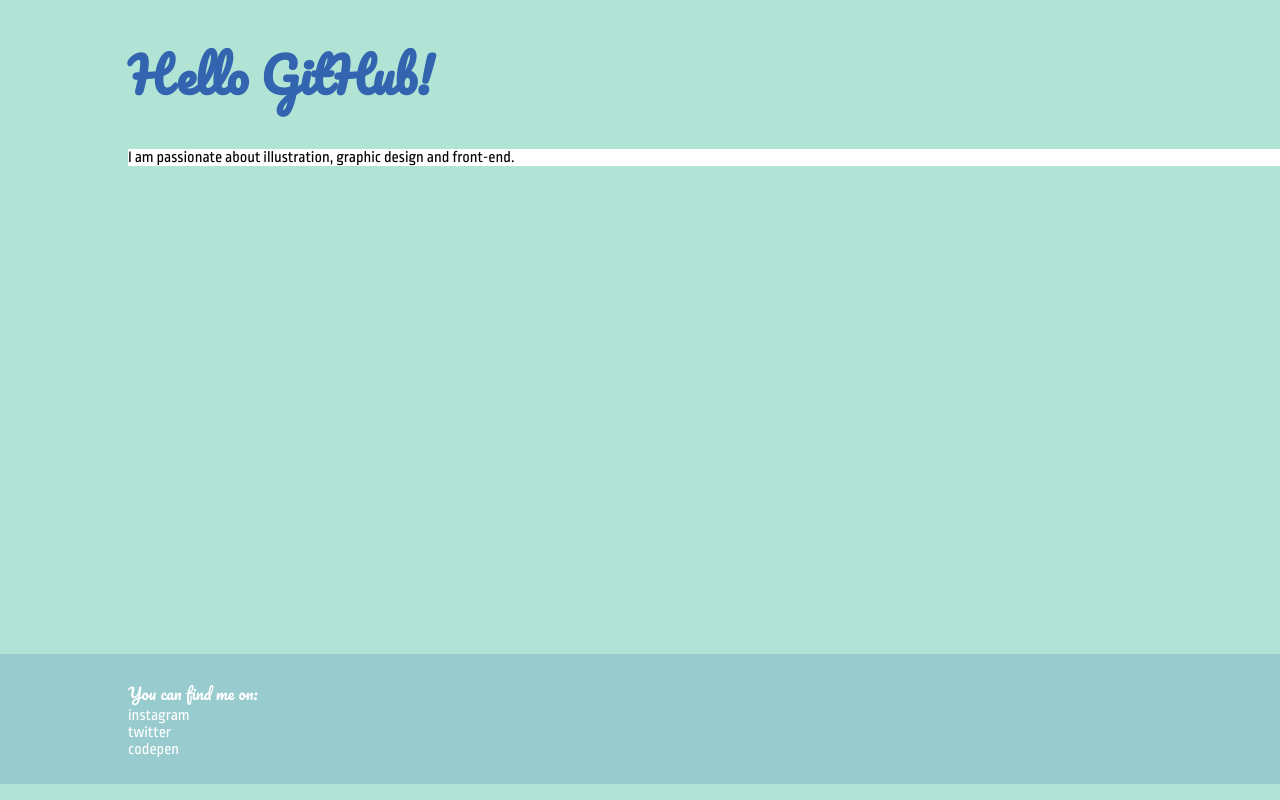
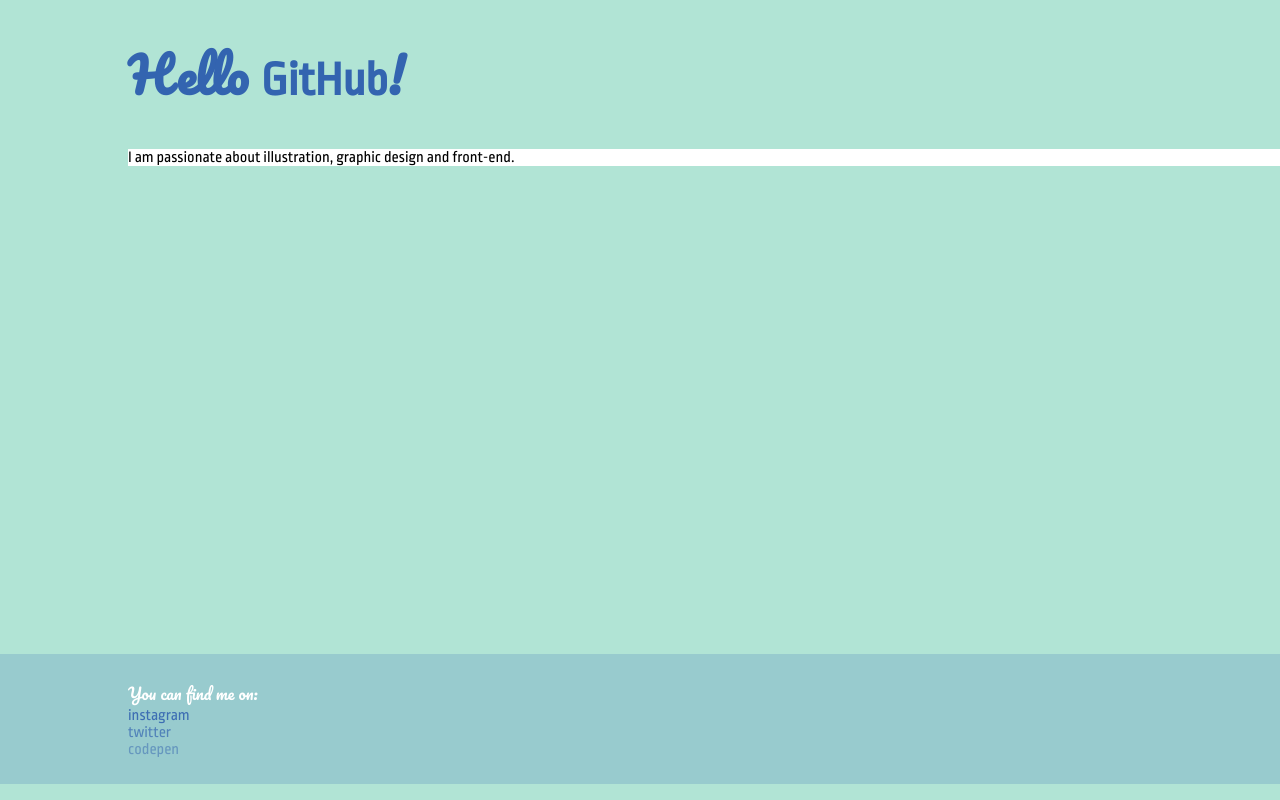
Before and after one commit to magiandart/Hello_GitHub, a plain HTML site: page index.html in a window 1280 px wide. Drawn offline with Linux system fonts and the light colour scheme.

Commit message:
Add files via upload

```diff
--- a/index.html
+++ b/index.html
@@ -5,12 +5,12 @@
   <link rel="stylesheet" type="text/css" href="style.css">
  </header>
 <body>
-<h1>Hello GitHub!</h1>
+<h1>Hello <span>GitHub</span>!</h1>
   <p>I am passionate about illustration, graphic design and front-end.</p>
   <ul>You can find me on:
-    <li><a href="https://www.instagram.com/magiandart/">instagram</a></li>
-     <li><a href="https://twitter.com/magiart1">twitter</a></li>
-     <li><a href="https://codepen.io/magiandart/">codepen</a></li>
+    <li ><a class="instagram" href="https://www.instagram.com/magiandart/">instagram</a></li>
+     <li ><a class="twitter" href="https://twitter.com/magiart1">twitter</a></li>
+     <li ><a class="codepen" href="https://codepen.io/magiandart/">codepen</a></li>
   </ul>
 </body>
 </html>
```
